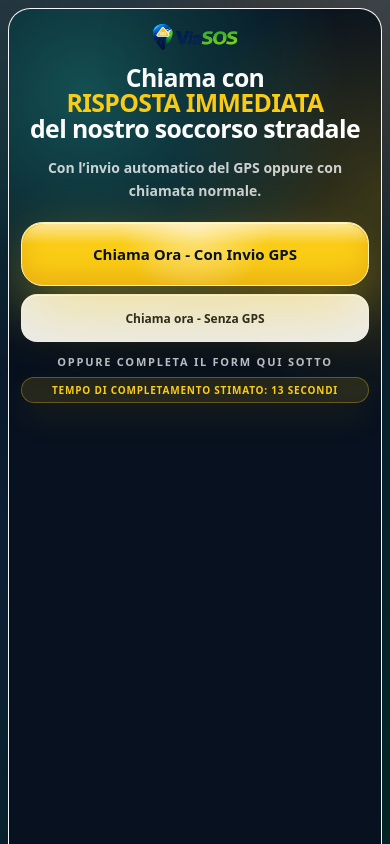
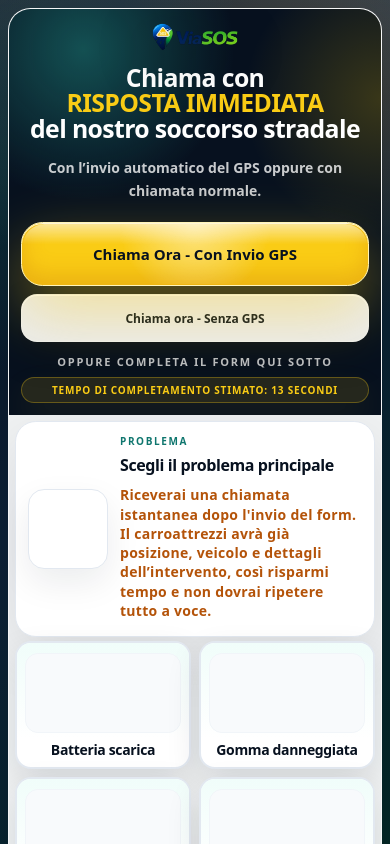
Before and after one commit to alessio-aesthetic/viasos.it, a Next.js app: page /carroattrezzi-brescia/richiesta in a window 390 px wide. Shown: the top 844 px of the page. Built offline with nearby package versions, Linux system fonts and the light colour scheme.

Commit message:
Reduce mobile request CTA spacing

```diff
--- a/src/app/carroattrezzi-brescia/richiesta/BresciaRequestClient.tsx
+++ b/src/app/carroattrezzi-brescia/richiesta/BresciaRequestClient.tsx
@@ -396,7 +396,7 @@ export function BresciaRequestClient() {
 
       <div className="relative mx-auto flex min-h-screen w-full max-w-[1800px] items-stretch px-2 py-2 sm:px-4 sm:py-4 lg:px-6 lg:py-6">
         <section className="mx-auto grid min-h-[calc(100vh-1rem)] w-full overflow-hidden rounded-[1.4rem] border border-white/25 bg-white/94 shadow-[0_34px_120px_rgba(0,0,0,0.46),inset_0_1px_0_rgba(255,255,255,0.9)] backdrop-blur-xl sm:rounded-[2rem] lg:min-h-[calc(100vh-3rem)] lg:grid-cols-[0.34fr_0.66fr]">
-          <aside className="relative min-h-[100dvh] overflow-hidden bg-[#07111f] p-3 text-white sm:min-h-0 sm:p-6 lg:p-10">
+          <aside className="relative overflow-hidden bg-[#07111f] p-3 text-white sm:p-6 lg:p-10">
             <div className="absolute inset-0 bg-[radial-gradient(circle_at_20%_10%,rgba(45,212,191,0.32),transparent_32%),radial-gradient(circle_at_100%_22%,rgba(255,204,0,0.20),transparent_28%)]" />
             <div className="relative flex h-full flex-col">
               <div className="flex items-center justify-center">
```
